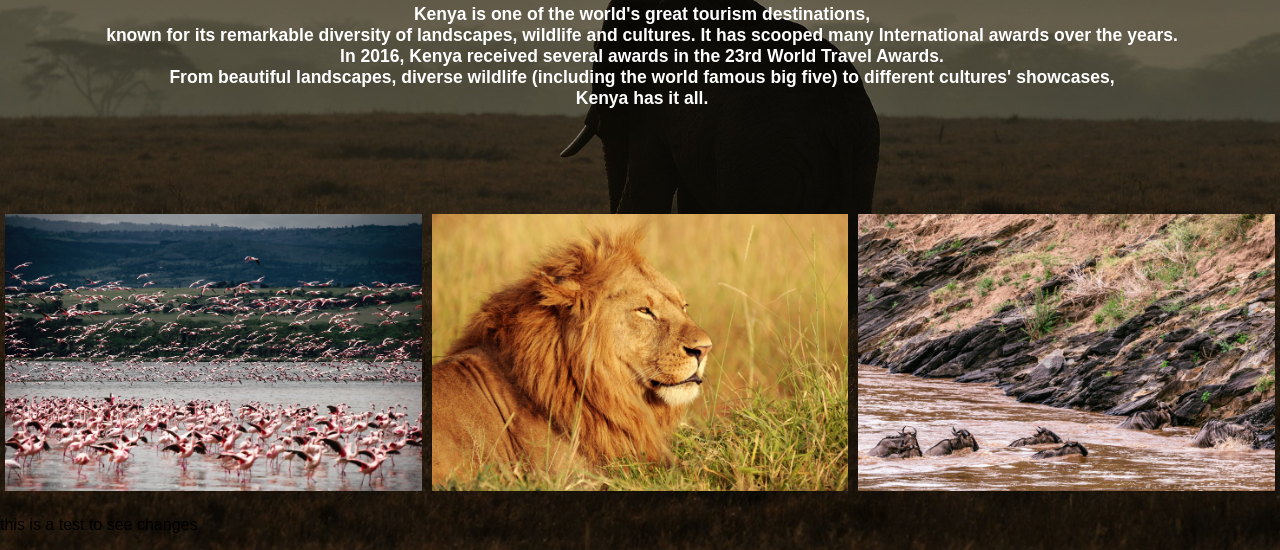
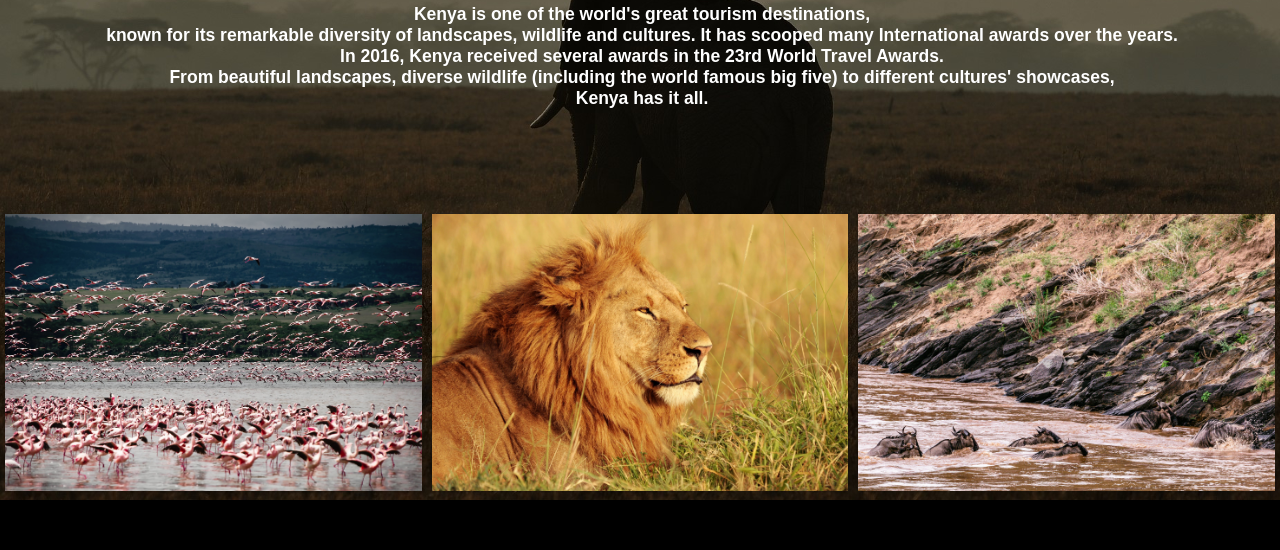
Before and after one commit to Swiish21/karibu254website, a plain HTML site: page indexD5.html in a window 1280 px wide. Shown: the part 385-935 px from the top of the page. After the commit the page ends 885 px from the top, so only its background shows below. Drawn offline with Linux system fonts and the light colour scheme.

Commit message:
removed the test div part

```diff
--- a/indexD5.html
+++ b/indexD5.html
@@ -67,9 +67,6 @@
           <img src="wild-7416210_1920.jpg" alt="Mountains" style="width:100%">
         </div>
       </div>
-      <div>
-        <p>this is a test to see changes</p>
-      </div>
     <!-- <section class="search">
         <input type="search" placeholder="Places to go" name="" id="">
         <button>Inspire Me</button>
```
